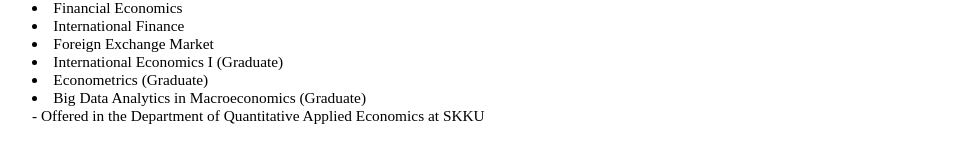
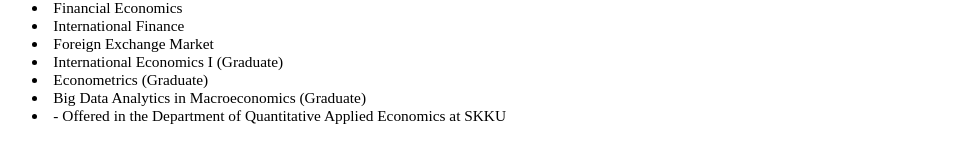
Before and after one commit to dooyeoncho/dooyeoncho.github.io, a Jekyll site: the page built from pages/teaching.html, in a window 1280 px wide. Shown: the part 225-388 px from the top of the page, without its empty margins (160-1119 px from the left). Built offline with Jekyll 4.4.1, drawn with Linux system fonts in a browser that asks for light colours.

```diff
--- a/pages/teaching.html
+++ b/pages/teaching.html
@@ -17,8 +17,9 @@ title: Dooyeon Cho - Teaching
 			<li> Foreign Exchange Market </li>
 			<li> International Economics I (Graduate) </li>
 		        <li> Econometrics (Graduate) </li>
-			<li> Big Data Analytics in Macroeconomics (Graduate) </li>
-			           - Offered in the Department of Quantitative Applied Economics at SKKU
+			<li> Big Data Analytics in Macroeconomics (Graduate)
+			           <li>- Offered in the Department of Quantitative Applied Economics at SKKU</li>
+			</li>
 			</div>
 </div>
 &nbsp;&nbsp;
```
